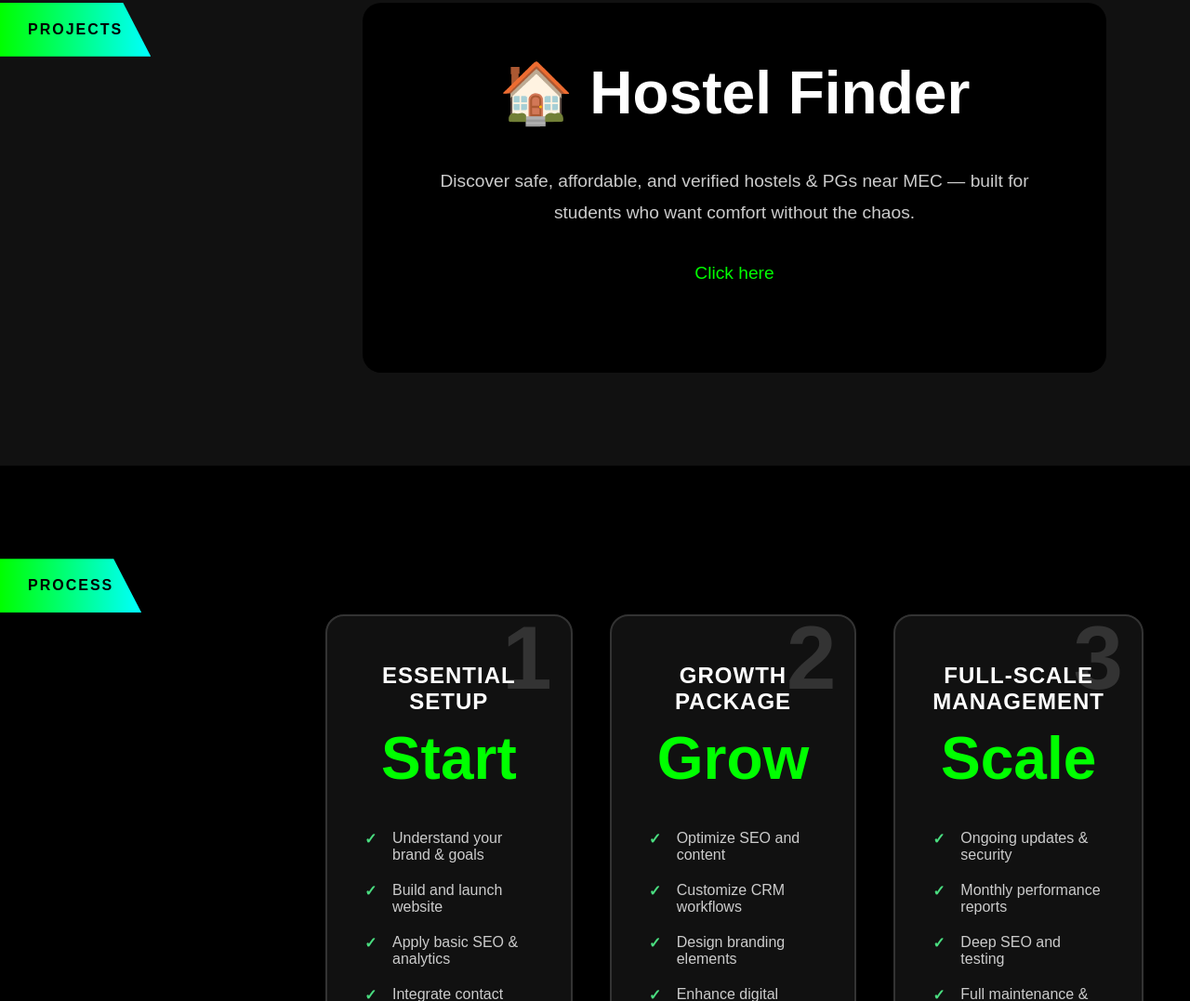
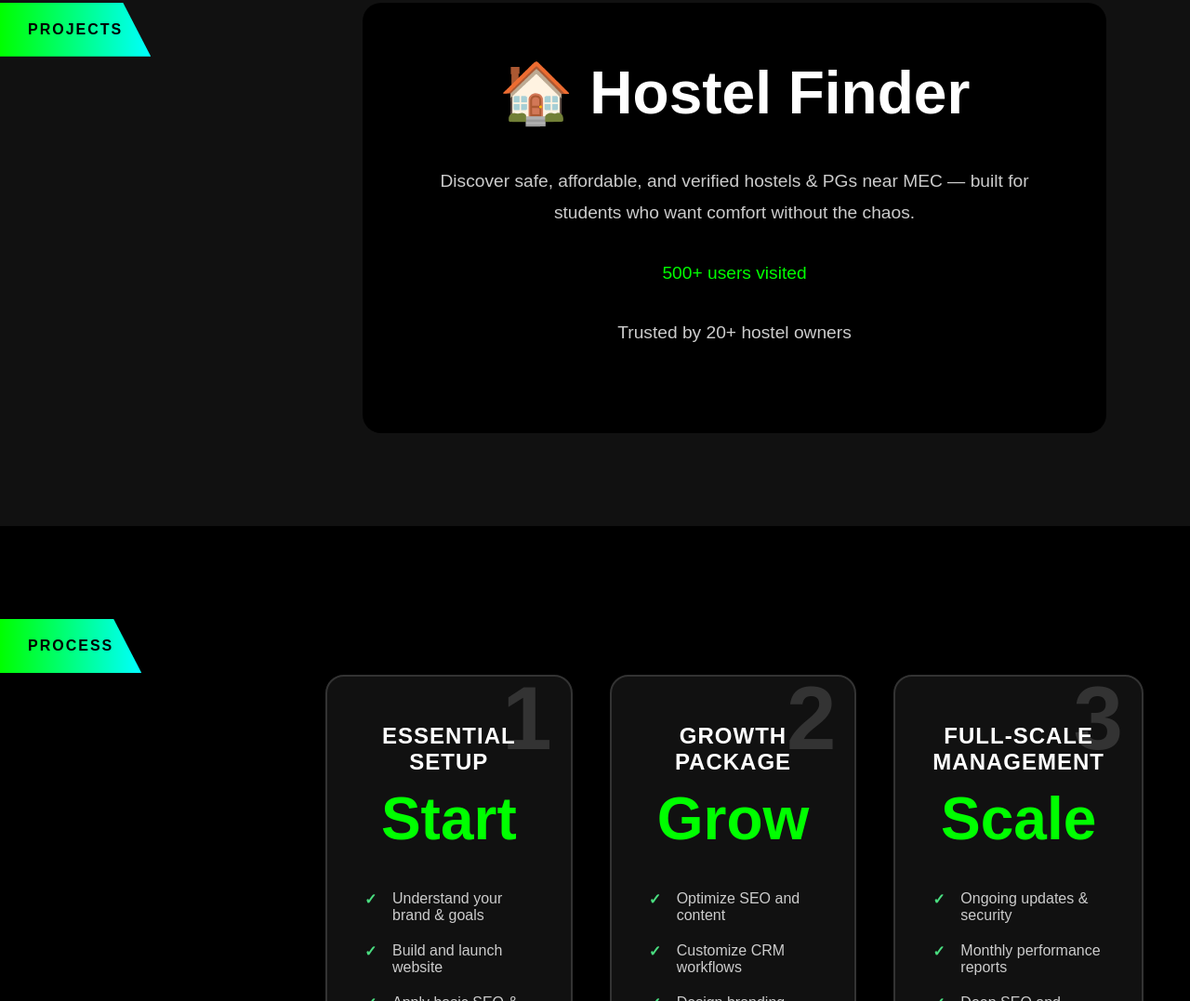
Before and after one commit to MevinPorathur/Flink, a plain HTML site: page index.html in a window 1280 px wide. Shown: the part 2943-4020 px from the top of the page at 93% size. Drawn offline with Linux system fonts and the light colour scheme.

Commit message:
Update index.html

```diff
--- a/index.html
+++ b/index.html
@@ -701,7 +701,8 @@
       <p class="testimonial-text">
         Discover safe, affordable, and verified hostels & PGs near MEC — built for students who want comfort without the chaos.
       </p>
-      <p class="click-here" style="color: lime;">Click here</p>
+      <p class="click-here" style="color: lime;">500+ users visited</p>
+        <p>Trusted by 20+ hostel owners</p>
     </a>
   </div>
 </section>
```
